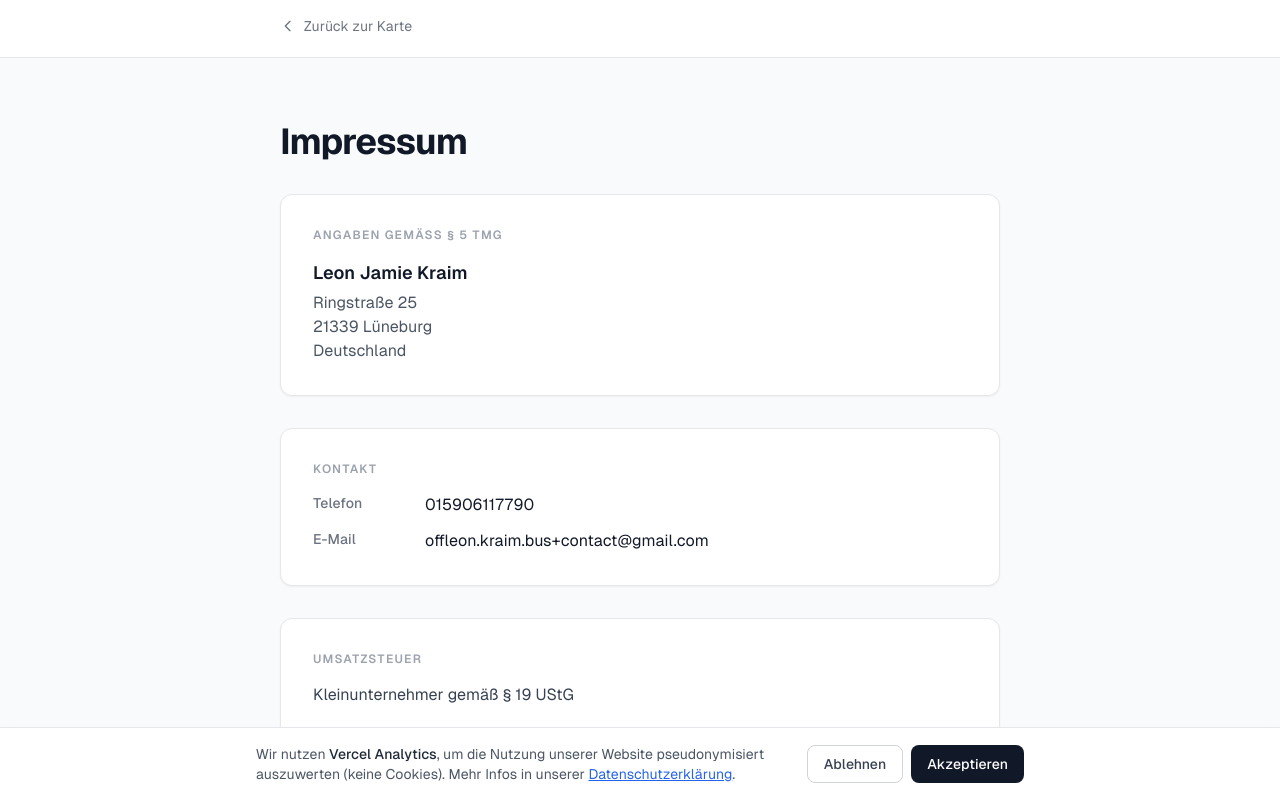
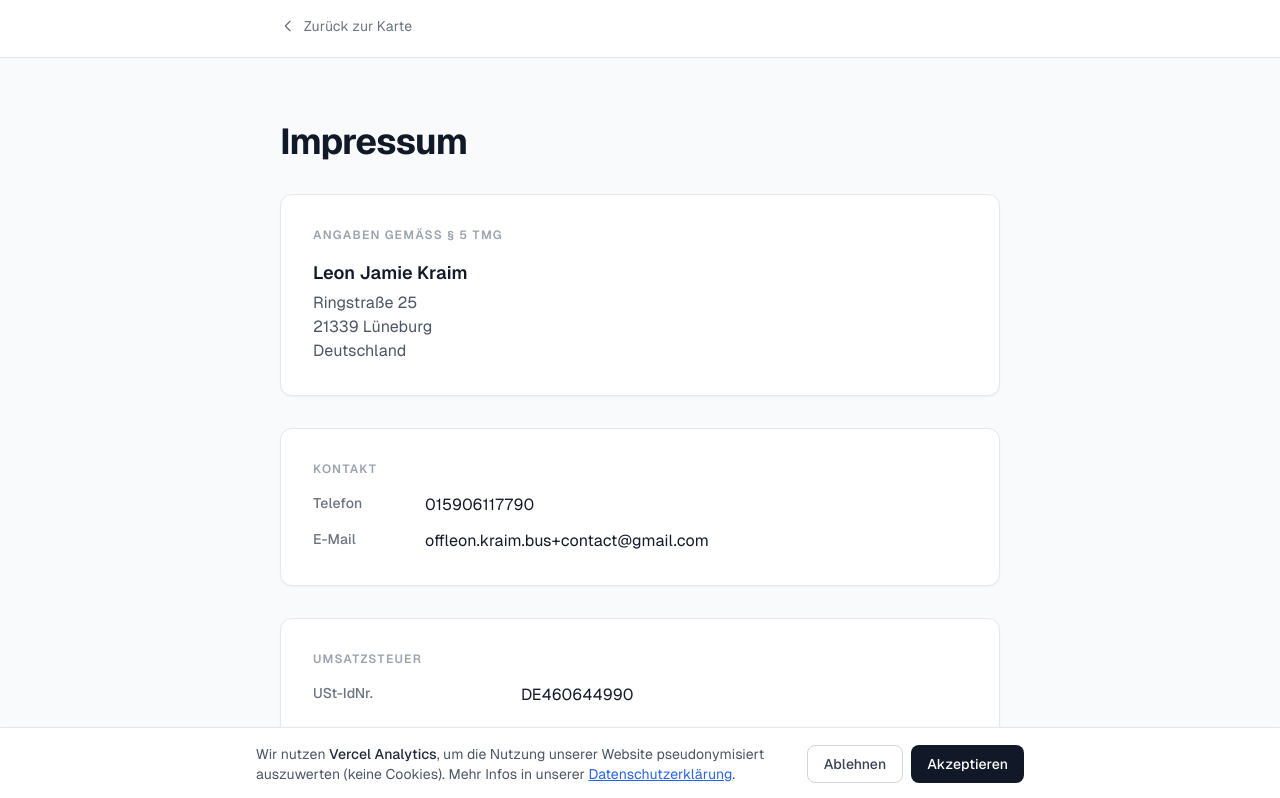
Before and after one commit to LeonKraim/sperrmuell-webseite-fuer-lueneburg, a Next.js app: page /impressum in a window 1280 px wide. Shown: the top 798 px of the page. Built offline with nearby package versions, Linux system fonts and the light colour scheme; no server answers.

Commit message:
feat: update Impressum page with Umsatzsteuer details and USt-IdNr.

```diff
--- a/app/impressum/page.tsx
+++ b/app/impressum/page.tsx
@@ -88,9 +88,12 @@ export default function ImpressumPage() {
           <h2 className="mb-4 text-xs font-semibold uppercase tracking-widest text-gray-400">
             Umsatzsteuer
           </h2>
-          <p className="text-gray-700">
-            Kleinunternehmer gemäß § 19 UStG
-          </p>
+          <dl className="space-y-3">
+            <div className="flex flex-col gap-0.5 sm:flex-row sm:gap-4">
+              <dt className="w-48 flex-shrink-0 text-sm font-medium text-gray-500">USt-IdNr.</dt>
+              <dd className="text-gray-900">DE460644990</dd>
+            </div>
+          </dl>
         </section>
 
         {/* Streitschlichtung */}
```
